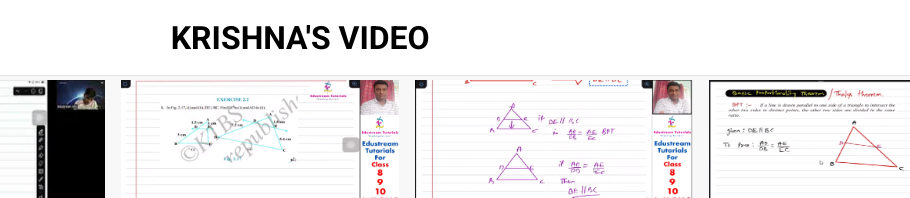
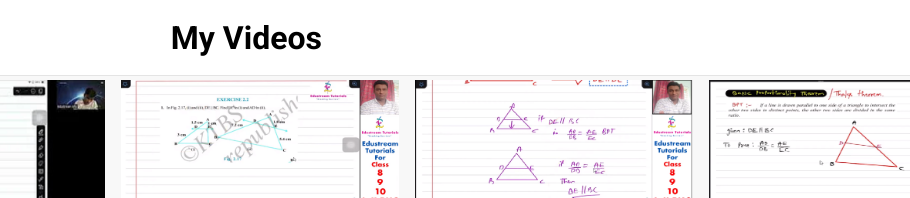
Before and after one commit to byheartthis/byheart, a plain HTML site: page index.html in a window 1280 px wide. Shown: the top 198 px of the page, 269-1179 px from the left. Drawn offline with Linux system fonts and the light colour scheme.

Commit message:
Update index.html

```diff
--- a/index.html
+++ b/index.html
@@ -30,7 +30,7 @@
       </div>
 
       <div class="middle-section">
-        <CENTER><H1>KRISHNA'S VIDEO</H1></CENTER></div>
+        <CENTER><H1>My Videos</H1></CENTER></div>
    <!--     <input class="search-bar" type="text" placeholder="Search">
         <button class="search-button">
           <img class="search-icon" src="icons/search.svg">
```
